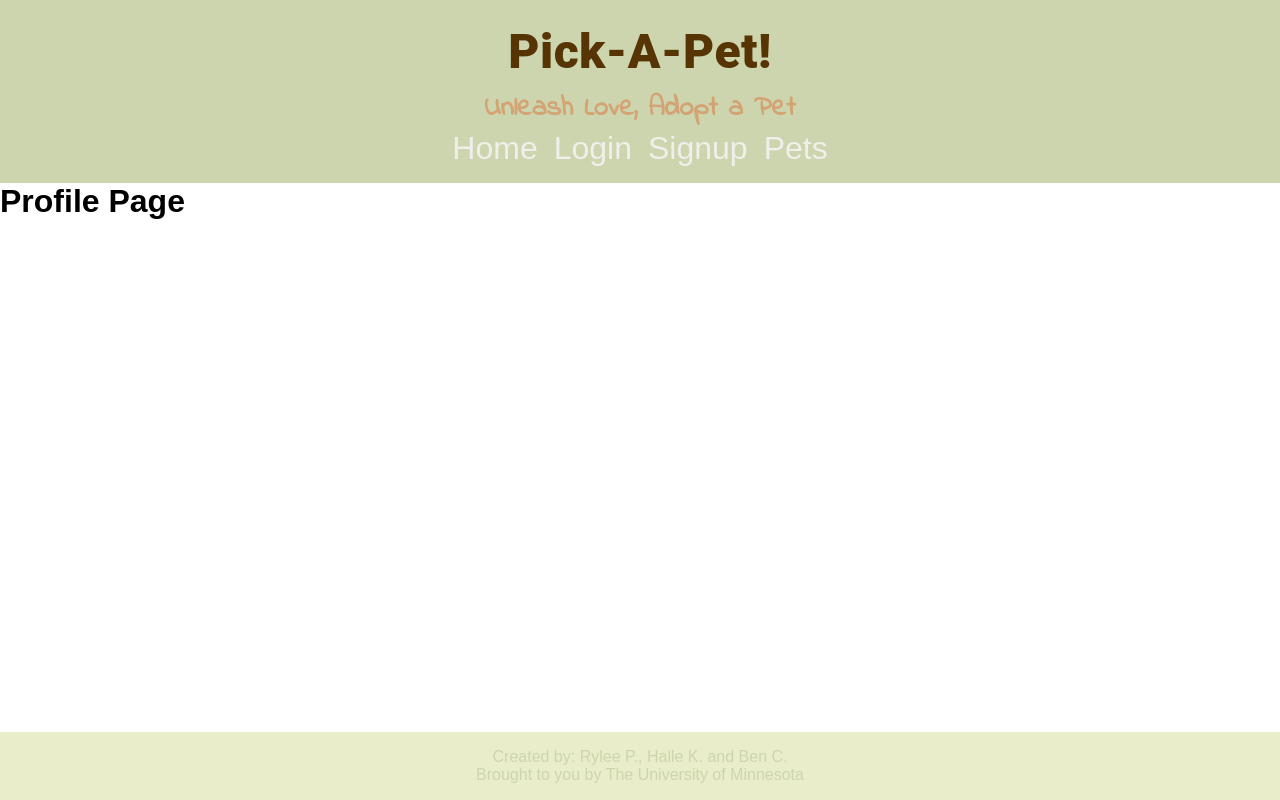
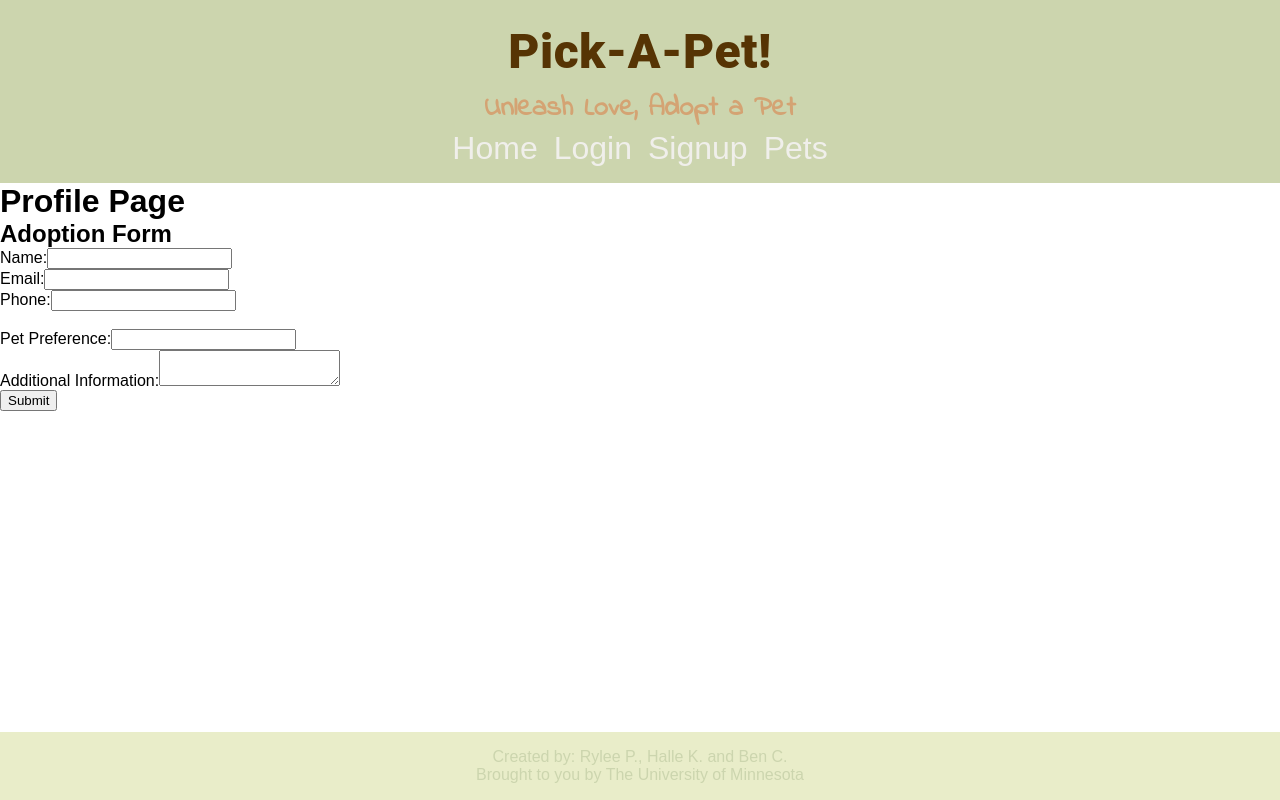
Before and after one commit to Rylee94/pet-adoption, a React (Vite) app in the folder client/: page /me in a window 1280 px wide. Built offline with nearby package versions, Linux system fonts and the light colour scheme; a web font is replaced by a local one.

Commit message:
add adoption form to profile

```diff
--- /dev/null
+++ b/client/src/components/AdoptionForm.jsx/index.jsx
@@ -0,0 +1,106 @@
+import React, { useState } from 'react';
+
+const AdoptionForm = () => {
+  const [formData, setFormData] = useState({
+    name: '',
+    email: '',
+    phone: '',
+    address: '',
+    petPreference: '',
+    additionalInfo: '',
+  });
+
+  const [isSubmitted, setIsSubmitted] = useState(false);
+
+  const handleChange = (e) => {
+    const { name, value } = e.target;
+    setFormData({
+      ...formData,
+      [name]: value,
+    });
+  };
+
+  const handleSubmit = (e) => {
+    e.preventDefault();
+    // Add your logic to handle the form submission, e.g., send data to the server
+    console.log('Form submitted:', formData);
+    // You can reset the form after submission
+    setFormData({
+      name: '',
+      email: '',
+      phone: '',
+      address: '',
+      petPreference: '',
+      additionalInfo: '',
+    });
+    // Set the submission status to true
+    setIsSubmitted(true);
+  };
+
+  return (
+    <div>
+      <h2>Adoption Form</h2>
+      {isSubmitted ? (
+        <p>Thank you for submitting the adoption form!</p>
+      ) : (
+        <form onSubmit={handleSubmit}>
+          <label>
+            Name:
+            <input type="text" name="name" value={formData.name} onChange={handleChange} required />
+          </label>
+          <br />
+          <label>
+            Email:
+            <input
+              type="email"
+              name="email"
+              value={formData.email}
+              onChange={handleChange}
+              required
+            />
+          </label>
+          <br />
+          <label>
+            Phone:
+            <input
+              type="tel"
+              name="phone"
+              value={formData.phone}
+              onChange={handleChange}
+              required
+            />
+          </label>
+          <br />
+          {/* <label>
+            Address:
+            <textarea name="address" value={formData.address} onChange={handleChange} required />
+          </label> */}
+          <br />
+          <label>
+            Pet Preference:
+            <input
+              type="text"
+              name="petPreference"
+              value={formData.petPreference}
+              onChange={handleChange}
+              required
+            />
+          </label>
+          <br />
+          <label>
+            Additional Information:
+            <textarea
+              name="additionalInfo"
+              value={formData.additionalInfo}
+              onChange={handleChange}
+            />
+          </label>
+          <br />
+          <button type="submit">Submit</button>
+        </form>
+      )}
+    </div>
+  );
+};
+
+export default AdoptionForm;
--- a/client/src/pages/Profile.jsx
+++ b/client/src/pages/Profile.jsx
@@ -1,7 +1,11 @@
+import React from 'react';
+import AdoptionForm from '../components/AdoptionForm.jsx';
+
 export default function Profile() {
     return (
         <div>
             <h1>Profile Page</h1>
+            <AdoptionForm />
         </div>
     );
 }
```
Also changed, not shown: client/src/components/Donate/index.js (added, +106 -0 lines), client/src/components/Profile/index.jsx (deleted).
